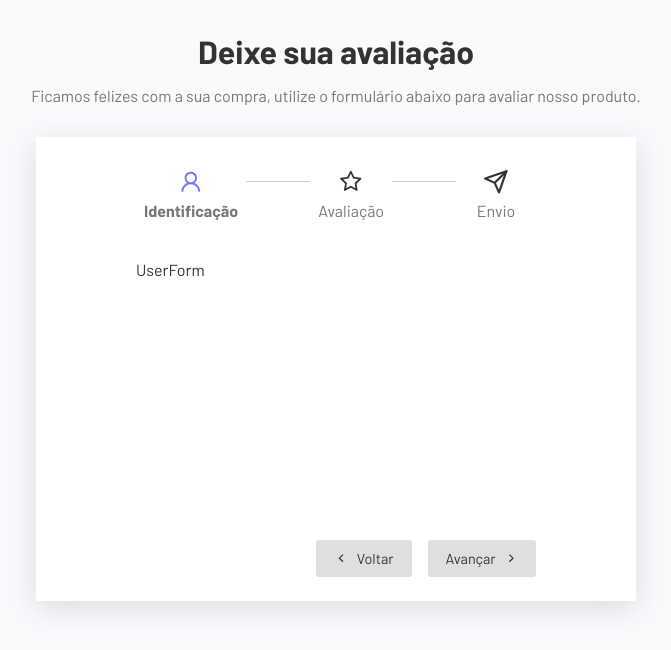
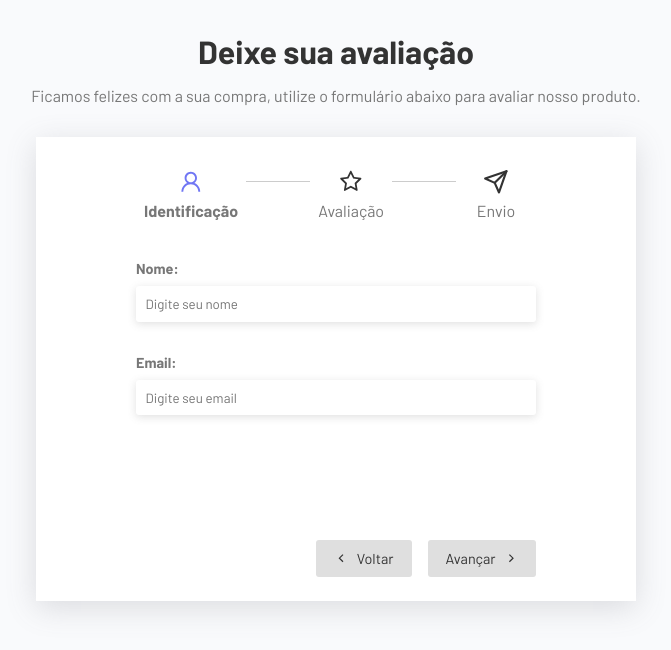
Before and after one commit to rafavanzele/projeto-formulario-multistep-react-type, a React (Vite) app in the folder form_react_type/: page / in a window 1280 px wide. Shown: the top 650 px of the page, without its empty margins (304-975 px from the left). Built offline with nearby package versions, Linux system fonts and the light colour scheme.

Commit message:
persistindo os dados do form

```diff
--- a/form_react_type/src/App.tsx
+++ b/form_react_type/src/App.tsx
@@ -8,14 +8,38 @@
 
 // HOOK
 import { useForm } from './hooks/useForm'
+import { useState } from 'react'
 
 // ESTILOS
 import './App.css'
 
+
+type FormFields = {
+  name: string,
+  email: string,
+  review: string,
+  comment: string,
+}
+
+const formTemplate: FormFields = {
+  name: '',
+  email: '',
+  review: '',
+  comment: '',
+}
+
+
 function App() {
+  const [data, setData] = useState(formTemplate)
+
+  const updateFieldHandler = (key: string, value: string) => {
+    setData((prev) => {
+      return { ...prev, [key]: value}
+    })
+  }
 
   const formComponents = [
-    <UserForm/>,
+    <UserForm data={data} updateFieldHandler={updateFieldHandler}/>,
     <ReviewForm/>,
     <Thanks/>
   ]
--- a/form_react_type/src/components/UserForm.tsx
+++ b/form_react_type/src/components/UserForm.tsx
@@ -1,8 +1,26 @@
-import React from 'react'
+type UserProps = {
+  data: {
+    name: string,
+    email: string,
+  }
 
-const UserForm = () => {
+  updateFieldHandler: (key: string, value: string) => void
+}
+
+const UserForm = ({ data, updateFieldHandler }: UserProps) => {
   return (
-    <div>UserForm</div>
+    <div>
+      <div className='form-control'>
+        <label htmlFor="name">Nome: </label>
+        <input type="text" name='name' id='name' placeholder='Digite seu nome' required value={data.name || ''} onChange={(e) => updateFieldHandler('name', e.target.value)}/>
+      </div>
+
+
+      <div className='form-control'>
+        <label htmlFor="email">Email: </label>
+        <input type="text" name='email' id='email' placeholder='Digite seu email' required value={data.email || ''} onChange={(e) => updateFieldHandler('email', e.target.value)}/>
+      </div>
+    </div>
   )
 }
 
```
